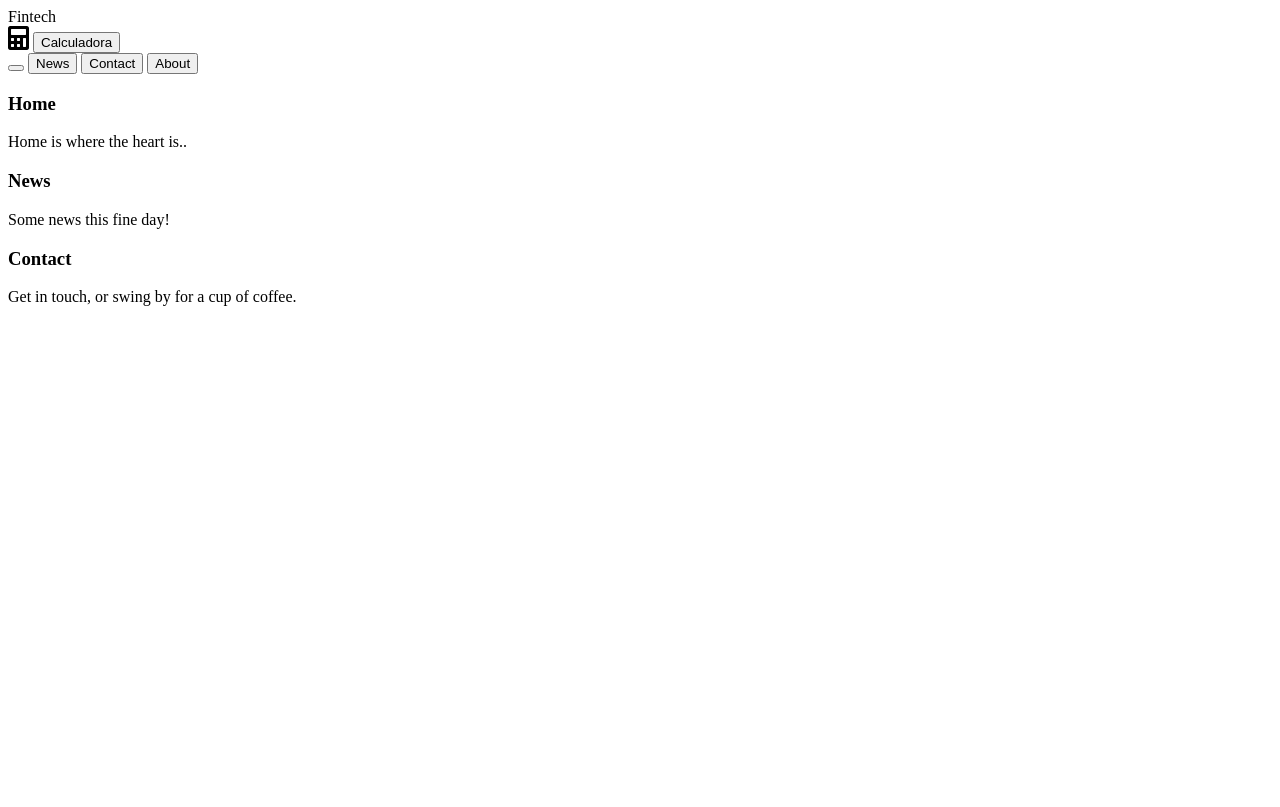
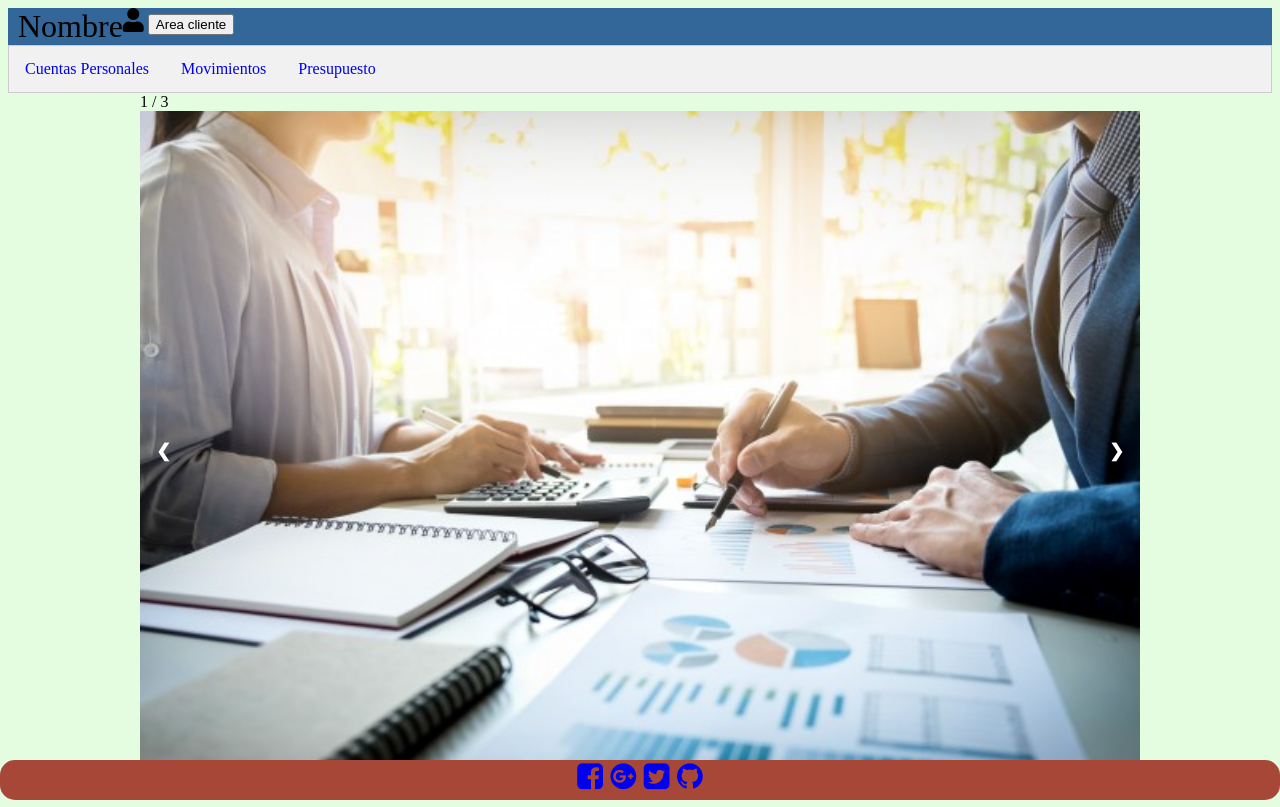
Before and after one commit to crisog20/Proyecto-JAVASCRIPT, a plain HTML site: page index.html in a window 1280 px wide. Drawn offline with Linux system fonts and the light colour scheme.

Commit message:
ultimos cambios de hoy en clase hay que cambiar el footer para ser fijo

```diff
--- a/css/estilos.css
+++ b/css/estilos.css
@@ -1,8 +1,89 @@
+body{
+  background-color: #e4fde1
+}
+/*cabecera*/
+header{overflow: auto;background-color: #336699}
+.logo{
+  margin-left: 10px;
+  float: left;
+  font-size:2em}
+
+/* Estilo de pestañas */
+.tab {
+  overflow: hidden;
+  border: 1px solid #ccc;
+  background-color: #f1f1f1;
+
+}
+/* Estilo de los botones que se utilizan para abrir el contenido de la pestaña*/
+.tab a
+ {
+  background-color: inherit;
+  float: left;
+  border: none;
+  outline: none;
+  cursor: pointer;
+  padding: 14px 16px;
+  transition: 0.3s;
+  text-decoration: none;
+  margin: 0 auto;
+}
+
+/* Cambiar el color de fondo de los botones al pasar el ratón.*/
+.tab a:hover {
+  background-color: #ddd;
+}
+
+/* Crear una clase activa / actual*/
+.tab a.active {
+  background-color: #ccc;
+}
 
 
-  h1{ text-align:center;}
+/*slide imagenes*/
+.contenedor-slide {
+max-width: 1000px;
+position: relative;
+margin: auto;
+}
+
+.mySlides {
+display: none;
+}
+
+/* botones anterior y siguiente*/
+.anterior, .siguiente {
+cursor: pointer;
+position: absolute;
+top: 50%;
+width: auto;
+margin-top: -22px;
+padding: 16px;
+color: white;
+font-weight: bold;
+font-size: 18px;
+transition: 0.6s ease;
+border-radius: 0 3px 3px 0;
+user-select: none;
+}
+
+/* Coloque el botón "siguiente" a la derecha */
+.siguiente {
+right: 0;
+border-radius: 3px 0 0 3px;
+}
+
+/* Al pasar por encima, añadir un color de fondo negro con un poco ver a través */
+.anterior:hover, .siguiente:hover {
+background-color: rgba(0,0,0,0.8);
+}
+
+  h1{ text-align:center;
+  color: #456990;
+  text-shadow: 1px 1px black;
+}
   .acordeon {
-    background-color: #eee;
+    background-color: #456990;
     color: #444;
     cursor: pointer;
     padding: 18px;
@@ -15,7 +96,7 @@
 
   /* Añade un color de fondo al boton cuando se clickea en el o cuando se pasa el ratón sobre él (hover) */
   .active, .acordeon:hover {
-    background-color: #ccc;
+    background-color: #114b5f;
   }
 
   .panel {
--- a/index.html
+++ b/index.html
@@ -5,36 +5,64 @@
     <title>Finanzas personales</title>
     <link rel="stylesheet" type="text/css" href="css/estilos.css">
     <link rel="stylesheet" href="https://use.fontawesome.com/releases/v5.6.3/css/all.css" integrity="sha384-UHRtZLI+pbxtHCWp1t77Bi1L4ZtiqrqD80Kn4Z8NTSRyMA2Fd33n5dQ8lWUE00s/" crossorigin="anonymous">
+      <link rel="stylesheet" href="https://cdnjs.cloudflare.com/ajax/libs/font-awesome/4.7.0/css/font-awesome.min.css">
   </head>
   <body>
     <header>
-      <div class="logo">Fintech</div>
+      <div class="logo"> Nombre </div>
       <div class="acceso">
-      <i style='font-size:24px' class='fas'>&#xf1ec;</i>
-    <button>Calculadora</button></div>
-    <button class="tablink" onclick="openPage('Home', this, 'red')" id="defaultOpen"></button>
-<button class="tablink" onclick="openPage('News', this, 'green')" >News</button>
-<button class="tablink" onclick="openPage('Contact', this, 'blue')">Contact</button>
-<button class="tablink" onclick="openPage('About', this, 'orange')">About</button>
+        <i class='fas fa-user' style='font-size:24px'></i>
+        <button type="button" name="boton">Area cliente</button>
+      </div>
+    </header>
+    <nav>
 
-<div id="Home" class="tabcontent">
-  <h3>Home</h3>
-  <p>Home is where the heart is..</p>
-</div>
+    </nav>
+    <!-- Pestañas links -->
+    <div class="tab">
+  <a href="CUENTAS/index.html" class="tablinks" >Cuentas Personales</a>
+  <a href="MOVIMIENTOS/index.html" class="tablinks" >Movimientos</a>
+  <a href="PRESUPUESTO/index.html" class="tablinks" >Presupuesto</a>
+  </div>
 
-<div id="News" class="tabcontent">
-  <h3>News</h3>
-  <p>Some news this fine day!</p>
-</div>
 
-<div id="Contact" class="tabcontent">
-  <h3>Contact</h3>
-  <p>Get in touch, or swing by for a cup of coffee.</p>
-</div>
-    </header>
+    <!-- Pestañas contenido -->
+    <section>
+      <!-- Slideshow imagenes -->
+      <div class="contenedor-slide">
 
-    <script type="text/javascript" src="js/script.js">
+  <!-- Imagenes con textos -->
+  <div class="miSlides fade">
+    <div class="numbertext">1 / 3</div>
+    <img src="img/img1.jpg" alt="imagen1" style="width:100%">
+    <div class="text">imagen 1</div>
+  </div>
 
-    </script>
+  <div class="miSlides fade">
+    <div class="numbertext">2 / 3</div>
+    <img src="img/img2.jpeg" alt="imagen2" style="width:100%">
+    <div class="text">imagen 2</div>
+  </div>
+
+  <div class="miSlides fade">
+    <div class="numbertext">3 / 3</div>
+    <img src="img/img3.jpg" alt="imagen3" style="width:100%">
+    <div class="text">imagen 3</div>
+  </div>
+
+  <!-- botones  -->
+  <a class="anterior" onclick="plusSlides(-1)">&#10094;</a>
+  <a class="siguiente" onclick="plusSlides(1)">&#10095;</a>
+  </div>
+    </section>
+    <footer>
+            <div class="redes">
+              <a href="https://www.facebook.com/#" target="_blank"><i class="fa fa-facebook-square"></i></a>
+              <a href="https://plus.google.com/#" target="_blank"><i class="fa fa-google-plus-official"></i></a>
+              <a href="https://twitter.com/#" target="_blank"><i class="fa fa-twitter-square"></i></a>
+              <a href="https://github.com/#" target="_blank"><i class="fa fa-github"></i></a>
+            </div>
+      </footer>
+    <script type="text/javascript" src="js/script.js"></script>
   </body>
 </html>
--- a/js/script.js
+++ b/js/script.js
@@ -1,3 +1,47 @@
+var slideIndex = 1;
+showSlides(slideIndex);
+
+// Next/previous controls
+function plusSlides(n) {
+  showSlides(slideIndex += n);
+}
+
+function showSlides(n) {
+  var i;
+  var slides = document.getElementsByClassName("miSlides");
+  var dots = document.getElementsByClassName("dot");
+  if (n > slides.length) {slideIndex = 1}
+  if (n < 1) {slideIndex = slides.length}
+  for (i = 0; i < slides.length; i++) {
+      slides[i].style.display = "none";
+  }
+  for (i = 0; i < dots.length; i++) {
+      dots[i].className = dots[i].className.replace(" active", "");
+  }
+  slides[slideIndex-1].style.display = "block";
+  dots[slideIndex-1].className += " active";
+}
+
+function openCity(evt, cityName) {
+  // Declarar las variables
+  var i, tabcontent, tablinks;
+
+  // Obtener todos los elementos con class = "tabcontent" y ocúltar
+  tabcontent = document.getElementsByClassName("tabcontent");
+  for (i = 0; i < tabcontent.length; i++) {
+    tabcontent[i].style.display = "none";
+  }
+
+  // Obtener todos los elementos con class = "tablinks" y eliminar la clase "active"
+  tablinks = document.getElementsByClassName("tablinks");
+  for (i = 0; i < tablinks.length; i++) {
+    tablinks[i].className = tablinks[i].className.replace(" active", "");
+  }
+
+  //Muestra la pestaña actual y agrega una clase "activa" al botón que abrió la pestaña
+  document.getElementById(cityName).style.display = "block";
+  evt.currentTarget.className += " active";
+}
 
 /***Acordeon***/
 var acc = document.getElementsByClassName("acordeon");
```
Also changed, not shown: PRESUPUESTO/index.html (+8 -3 lines).
